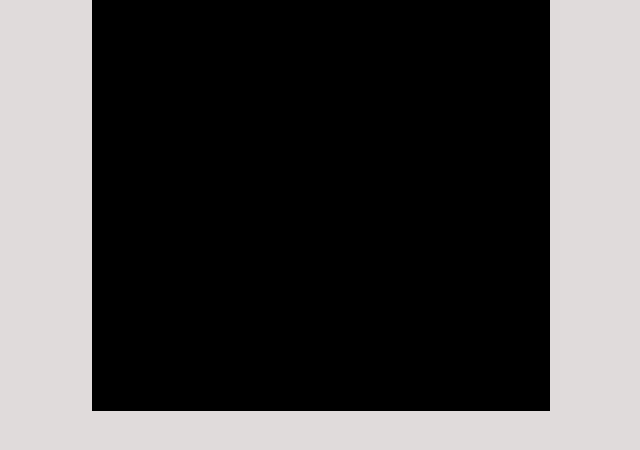
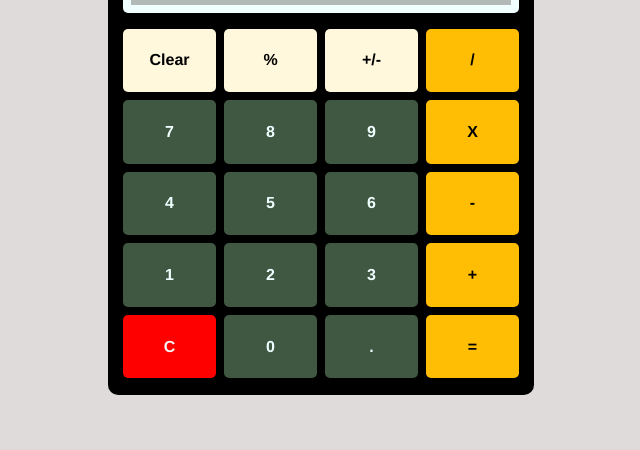
Before and after one commit to abu-bilaall/calculatooor, a plain HTML site: page index.html in a window 1280 px wide. Shown: the part 272-722 px from the top of the page, without its empty margins (319-959 px from the left). Drawn offline with Linux system fonts and the light colour scheme.

Commit message:
Complete keypad design
Work on the UI is largely done here save some
tweaks here and there.

```diff
--- a/index.html
+++ b/index.html
@@ -10,8 +10,32 @@
 <body>
     <div class="calculatooor">
         <div class="name">Calculatooor</div>
+
         <div class="display-container">
             <div class="display"></div>
+        </div>
+
+        <div class="keypad">
+            <div class="backspace">Clear</div>
+            <div class="percentage">%</div>
+            <div class="plus-minus">+/-</div>
+            <div class="divide">/</div>
+            <div class="numbers">7</div>
+            <div class="numbers">8</div>
+            <div class="numbers">9</div>
+            <div class="multiply">X</div>
+            <div class="numbers">4</div>
+            <div class="numbers">5</div>
+            <div class="numbers">6</div>
+            <div class="minus">-</div>
+            <div class="numbers">1</div>
+            <div class="numbers">2</div>
+            <div class="numbers">3</div>
+            <div class="plus">+</div>
+            <div class="reset">C</div>
+            <div class="numbers">0</div>
+            <div class="decimal">.</div>
+            <div class="equal-to">=</div>
         </div>
     </div>
 </body>
--- a/styles.css
+++ b/styles.css
@@ -2,7 +2,7 @@ body {
     padding: 0;
     margin: 0;
     height: 100vh;
-    font-family: 'Courier New', Courier, monospace;
+    font-family: 'Franklin Gothic Medium', 'Arial Narrow', Arial, sans-serif;
     background-color: #e0dbdb;
 
     display: flex;
@@ -15,6 +15,8 @@ body {
     width: 426px;
     height: 533px;
     padding: 16px;
+    border-radius: 10px;
+    box-sizing: border-box;
     background-color: #000000;
 
     display: flex;
@@ -40,3 +42,42 @@ body {
     width: 380px;
     height: 80px;
 }
+
+.keypad {
+    width: 396px;
+    display: flex;
+    flex-wrap: wrap;
+    flex-grow: 1;
+    gap: 8px;
+}
+
+.keypad div {
+    width: 93px;
+    font-size: 16px;
+    font-weight: 700;
+    display: flex;
+    align-items: center;
+    justify-content: center;
+    background-color: cornsilk;
+    border-radius: 5px;
+
+}
+
+div.numbers,
+div.decimal {
+    background-color: #405742;
+    color: azure;
+}
+
+div.divide,
+div.multiply,
+div.minus,
+div.plus,
+div.equal-to {
+    background-color: #ffbd04;
+}
+
+div.reset {
+    background-color: red;
+    color: whitesmoke;
+}
```
